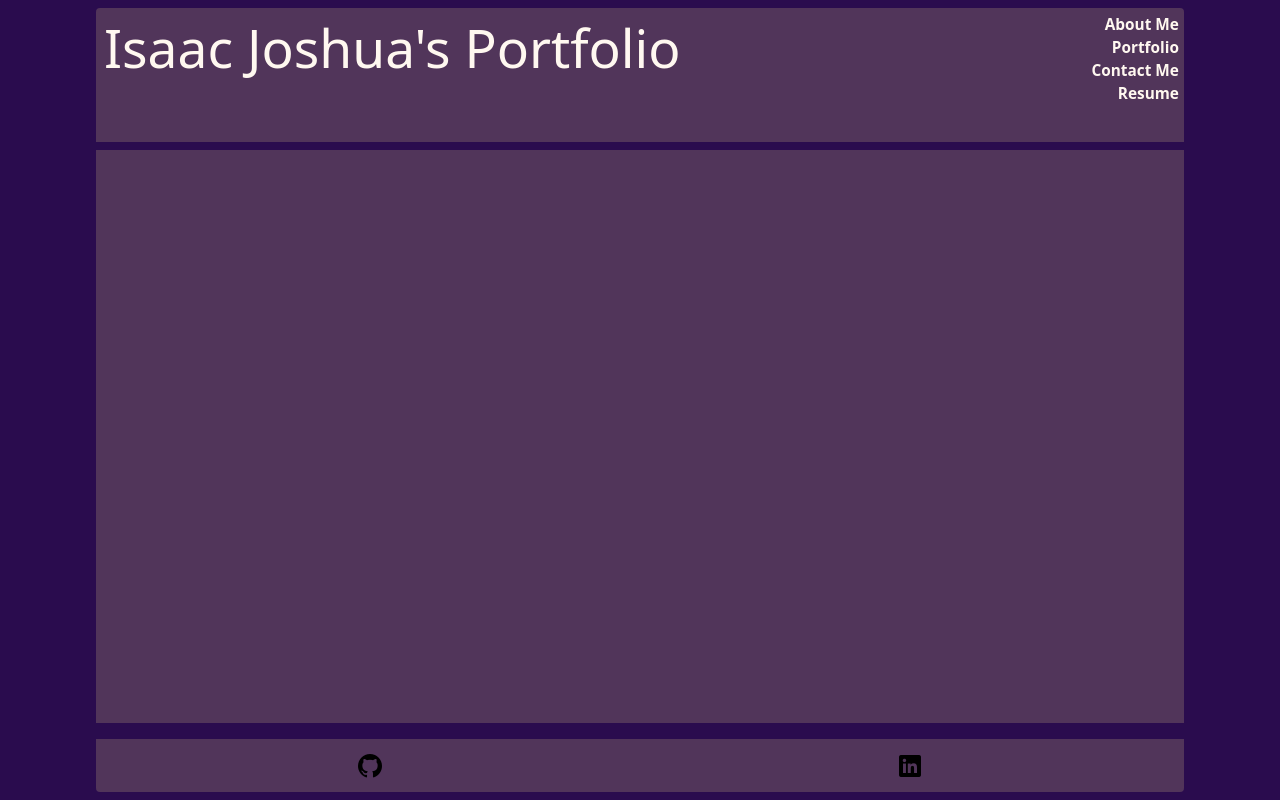
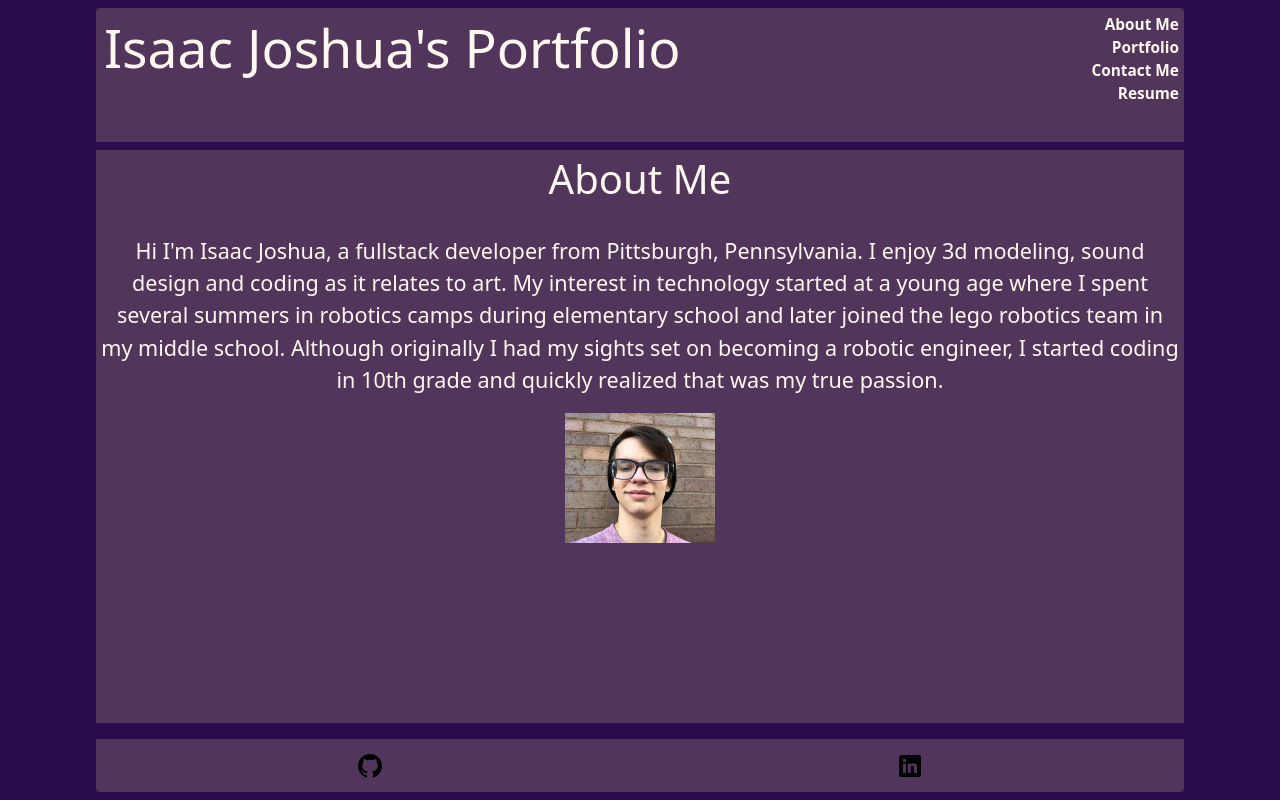
Before and after one commit to IsaacJCarnes/ij-portfolio, a React (Create React App) app: page / in a window 1280 px wide. Built offline with nearby package versions, Linux system fonts and the light colour scheme.

Commit message:
Added wildcard route to AboutMe page

```diff
--- a/src/App.js
+++ b/src/App.js
@@ -23,6 +23,7 @@ function App() {
           <Route exact path="/portfolio" element={<Portfolio />} />
           <Route exact path="/contactMe" element={<ContactMe />} />
           <Route exact path="/resume" element={<Resume />} />
+          <Route exact path="/*" element={<AboutMe />} />
         </Routes>
       </div>
       <Footer />
```
